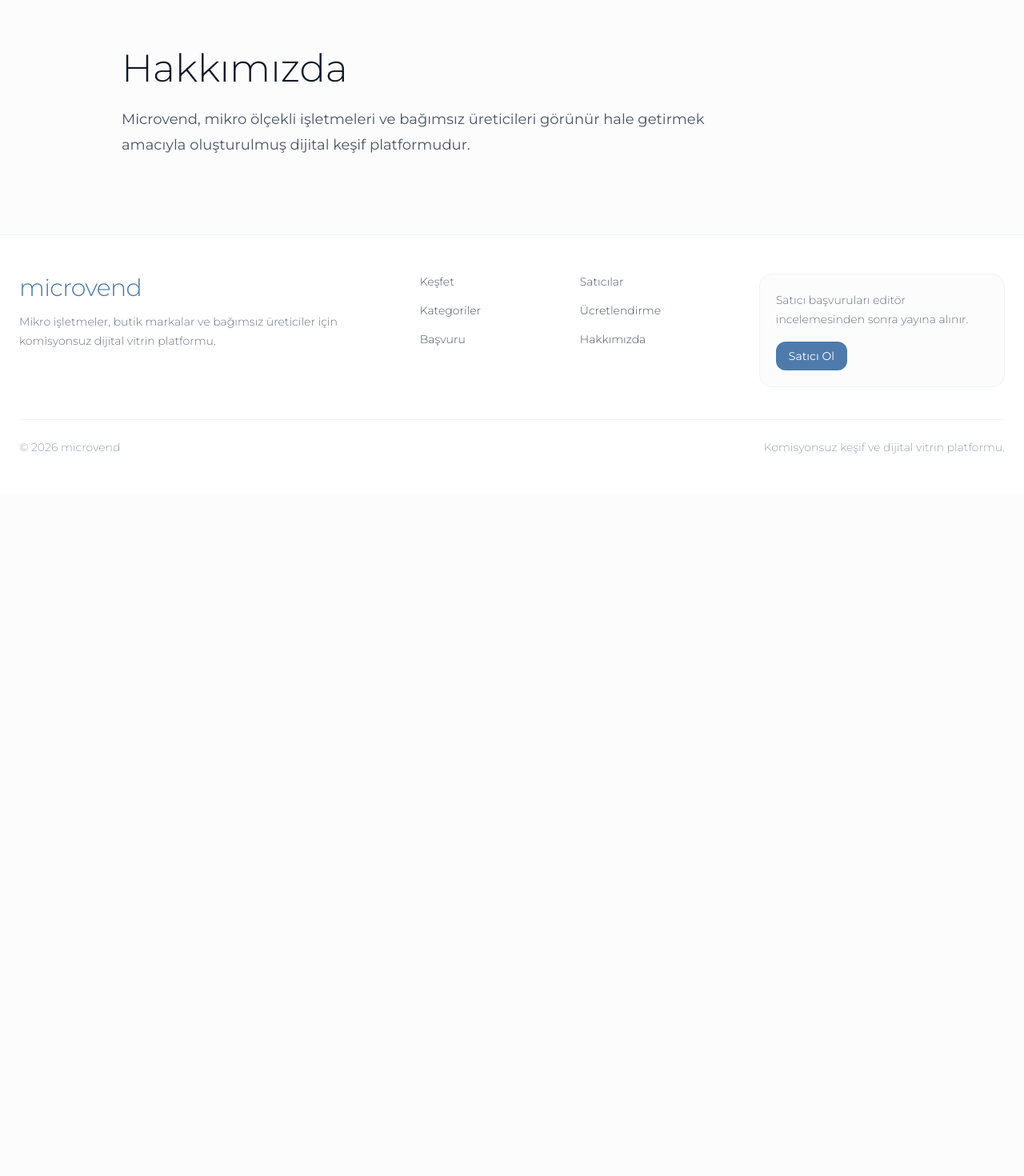
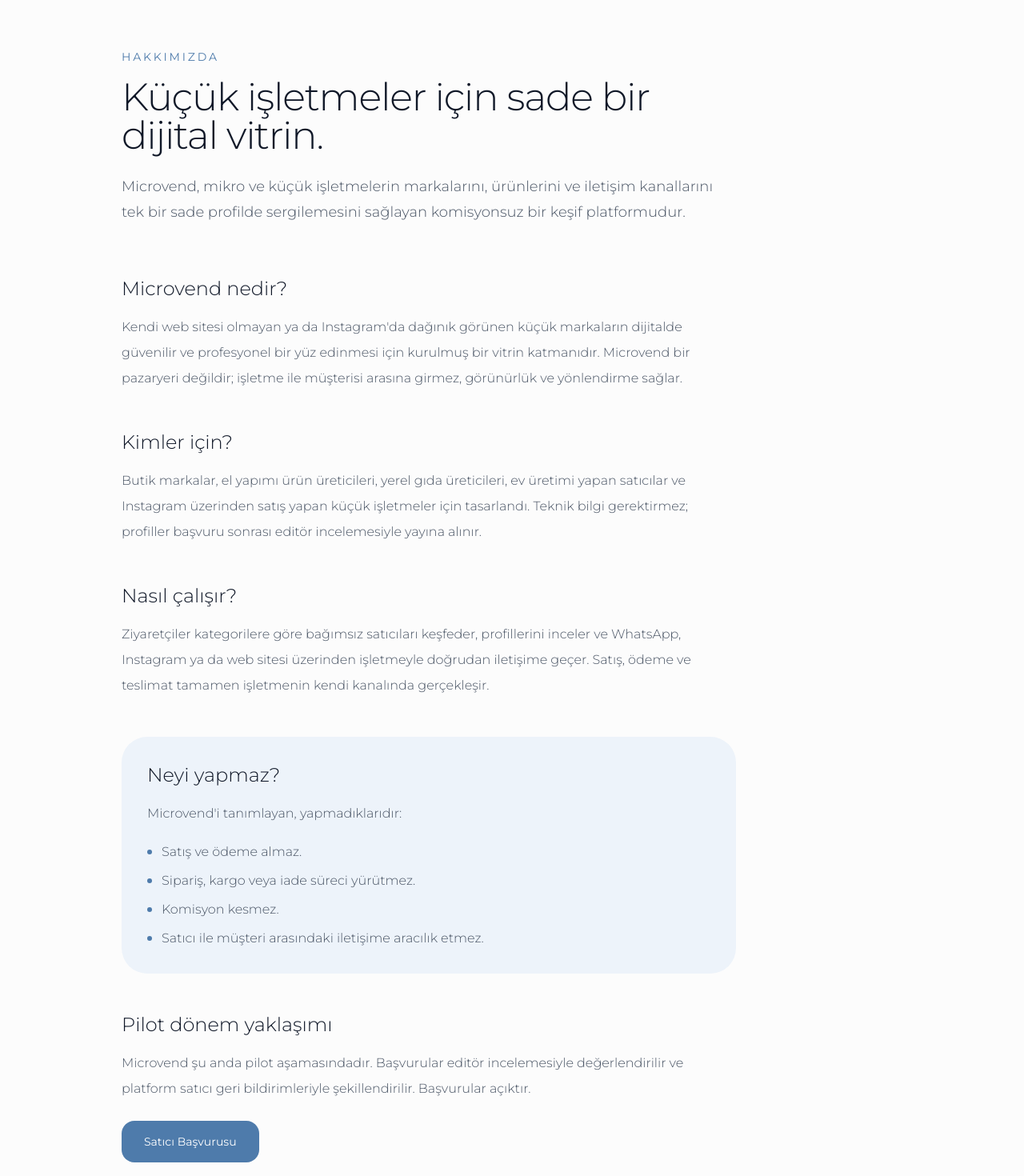
Before and after one commit to oguzkaraa1975/microvend-last, a React (Vite) app: page /hakkimizda in a window 1280 px wide. Shown: the part 120-1590 px from the top of the page at 80% size. Before the commit the page ends 800 px from the top, so only its background shows below. Built offline with nearby package versions, Linux system fonts and the light colour scheme.

Commit message:
Strengthen about page and footer trust signals

```diff
--- a/src/components/Footer.tsx
+++ b/src/components/Footer.tsx
@@ -16,6 +16,10 @@
             <p className="mt-3 max-w-md text-sm font-light leading-6 text-gray-500">
               Mikro işletmeler, butik markalar ve bağımsız üreticiler için
               komisyonsuz dijital vitrin platformu.
+            </p>
+
+            <p className="mt-3 text-sm font-light leading-6 text-gray-500">
+              İletişim için başvuru formunu kullanabilirsiniz.
             </p>
           </div>
 
@@ -62,10 +66,17 @@
           </div>
         </div>
 
-        <div className="mt-10 flex flex-col gap-3 border-t border-[#eef3f8] pt-6 text-sm font-light text-gray-400 md:flex-row md:items-center md:justify-between">
-          <p>© 2026 microvend</p>
+        <div className="mt-10 border-t border-[#eef3f8] pt-6 text-sm font-light text-gray-400">
+          <div className="flex flex-col gap-3 md:flex-row md:items-center md:justify-between">
+            <p>© 2026 microvend · Tüm hakları saklıdır.</p>
 
-          <p>Komisyonsuz keşif ve dijital vitrin platformu.</p>
+            <p>Komisyonsuz keşif ve dijital vitrin platformu.</p>
+          </div>
+
+          <p className="mt-4">
+            Başvuru bilgileri yalnızca değerlendirme amacıyla kullanılır ve
+            üçüncü taraflarla paylaşılmaz.
+          </p>
         </div>
       </div>
     </footer>
--- a/src/pages/AboutPage.tsx
+++ b/src/pages/AboutPage.tsx
@@ -1,3 +1,4 @@
+import { Link } from "react-router-dom";
 import usePageTitle from "../hooks/usePageTitle";
 
 function AboutPage() {
@@ -5,12 +6,114 @@
 
   return (
     <div className="mx-auto max-w-5xl px-6 py-24">
-      <h1 className="mb-6 text-5xl font-light">Hakkımızda</h1>
+      <div className="mb-16 max-w-3xl">
+        <p className="mb-4 text-sm uppercase tracking-[0.2em] text-[#4e7bab]">
+          Hakkımızda
+        </p>
 
-      <p className="max-w-3xl text-lg leading-8 text-gray-600">
-        Microvend, mikro ölçekli işletmeleri ve bağımsız üreticileri görünür
-        hale getirmek amacıyla oluşturulmuş dijital keşif platformudur.
-      </p>
+        <h1 className="mb-6 text-3xl font-light tracking-tight text-gray-900 sm:text-4xl md:text-5xl">
+          Küçük işletmeler için sade bir dijital vitrin.
+        </h1>
+
+        <p className="text-lg font-light leading-8 text-gray-600">
+          Microvend, mikro ve küçük işletmelerin markalarını, ürünlerini ve
+          iletişim kanallarını tek bir sade profilde sergilemesini sağlayan
+          komisyonsuz bir keşif platformudur.
+        </p>
+      </div>
+
+      <div className="max-w-3xl space-y-12">
+        <section>
+          <h2 className="mb-4 text-2xl font-light text-gray-900">
+            Microvend nedir?
+          </h2>
+
+          <p className="font-light leading-8 text-gray-600">
+            Kendi web sitesi olmayan ya da Instagram'da dağınık görünen küçük
+            markaların dijitalde güvenilir ve profesyonel bir yüz edinmesi için
+            kurulmuş bir vitrin katmanıdır. Microvend bir pazaryeri değildir;
+            işletme ile müşterisi arasına girmez, görünürlük ve yönlendirme
+            sağlar.
+          </p>
+        </section>
+
+        <section>
+          <h2 className="mb-4 text-2xl font-light text-gray-900">
+            Kimler için?
+          </h2>
+
+          <p className="font-light leading-8 text-gray-600">
+            Butik markalar, el yapımı ürün üreticileri, yerel gıda üreticileri,
+            ev üretimi yapan satıcılar ve Instagram üzerinden satış yapan küçük
+            işletmeler için tasarlandı. Teknik bilgi gerektirmez; profiller
+            başvuru sonrası editör incelemesiyle yayına alınır.
+          </p>
+        </section>
+
+        <section>
+          <h2 className="mb-4 text-2xl font-light text-gray-900">
+            Nasıl çalışır?
+          </h2>
+
+          <p className="font-light leading-8 text-gray-600">
+            Ziyaretçiler kategorilere göre bağımsız satıcıları keşfeder,
+            profillerini inceler ve WhatsApp, Instagram ya da web sitesi
+            üzerinden işletmeyle doğrudan iletişime geçer. Satış, ödeme ve
+            teslimat tamamen işletmenin kendi kanalında gerçekleşir.
+          </p>
+        </section>
+
+        <section className="rounded-[2rem] bg-[#edf3fa] p-6 md:p-8">
+          <h2 className="mb-4 text-2xl font-light text-gray-900">
+            Neyi yapmaz?
+          </h2>
+
+          <p className="mb-5 font-light leading-8 text-gray-600">
+            Microvend'i tanımlayan, yapmadıklarıdır:
+          </p>
+
+          <ul className="space-y-3 font-light text-gray-600">
+            <li className="flex items-center gap-3">
+              <span className="h-1.5 w-1.5 shrink-0 rounded-full bg-[#4e7bab]" />
+              Satış ve ödeme almaz.
+            </li>
+
+            <li className="flex items-center gap-3">
+              <span className="h-1.5 w-1.5 shrink-0 rounded-full bg-[#4e7bab]" />
+              Sipariş, kargo veya iade süreci yürütmez.
+            </li>
+
+            <li className="flex items-center gap-3">
+              <span className="h-1.5 w-1.5 shrink-0 rounded-full bg-[#4e7bab]" />
+              Komisyon kesmez.
+            </li>
+
+            <li className="flex items-center gap-3">
+              <span className="h-1.5 w-1.5 shrink-0 rounded-full bg-[#4e7bab]" />
+              Satıcı ile müşteri arasındaki iletişime aracılık etmez.
+            </li>
+          </ul>
+        </section>
+
+        <section>
+          <h2 className="mb-4 text-2xl font-light text-gray-900">
+            Pilot dönem yaklaşımı
+          </h2>
+
+          <p className="mb-6 font-light leading-8 text-gray-600">
+            Microvend şu anda pilot aşamasındadır. Başvurular editör
+            incelemesiyle değerlendirilir ve platform satıcı geri
+            bildirimleriyle şekillendirilir. Başvurular açıktır.
+          </p>
+
+          <Link
+            to="/basvuru"
+            className="inline-block rounded-2xl bg-[#4e7bab] px-7 py-4 text-sm text-white transition hover:bg-[#6b91b9]"
+          >
+            Satıcı Başvurusu
+          </Link>
+        </section>
+      </div>
     </div>
   );
 }
```
